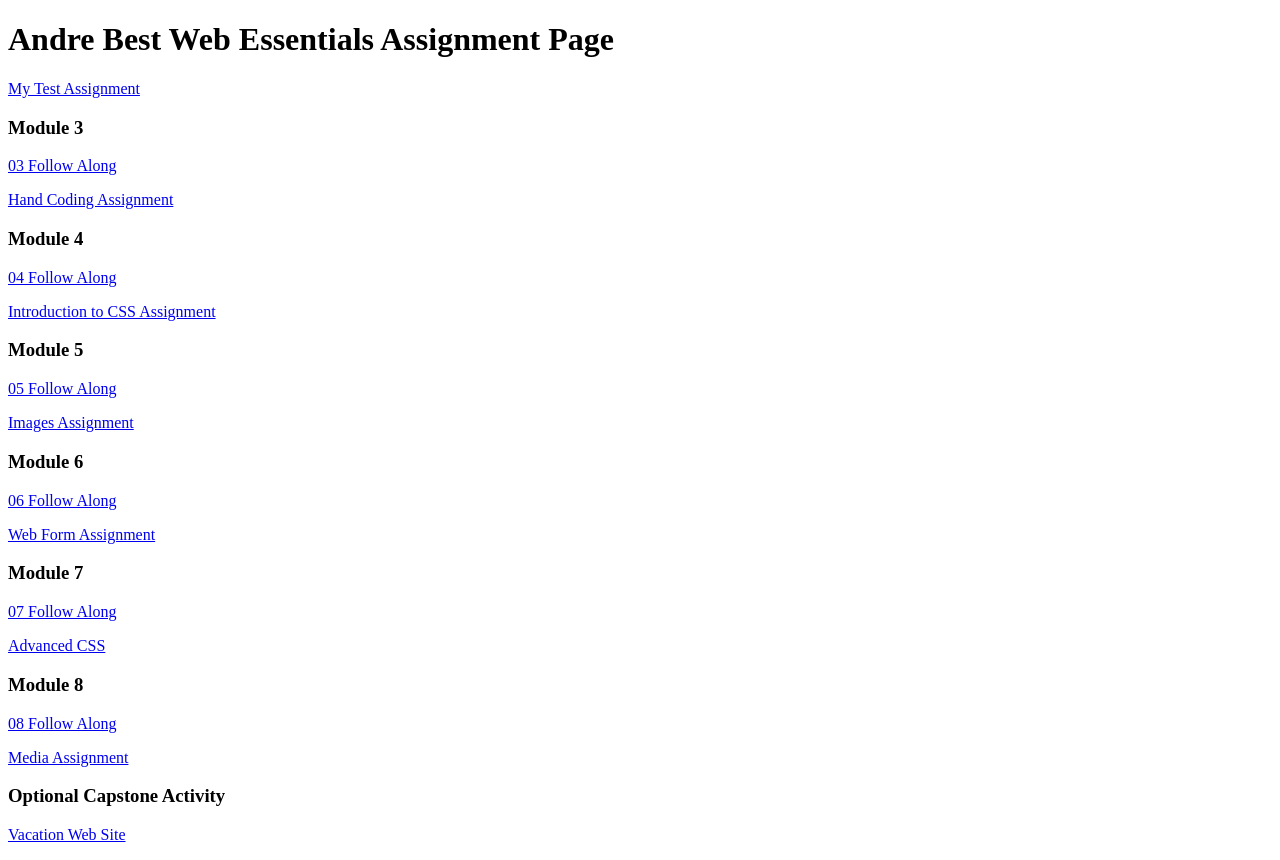
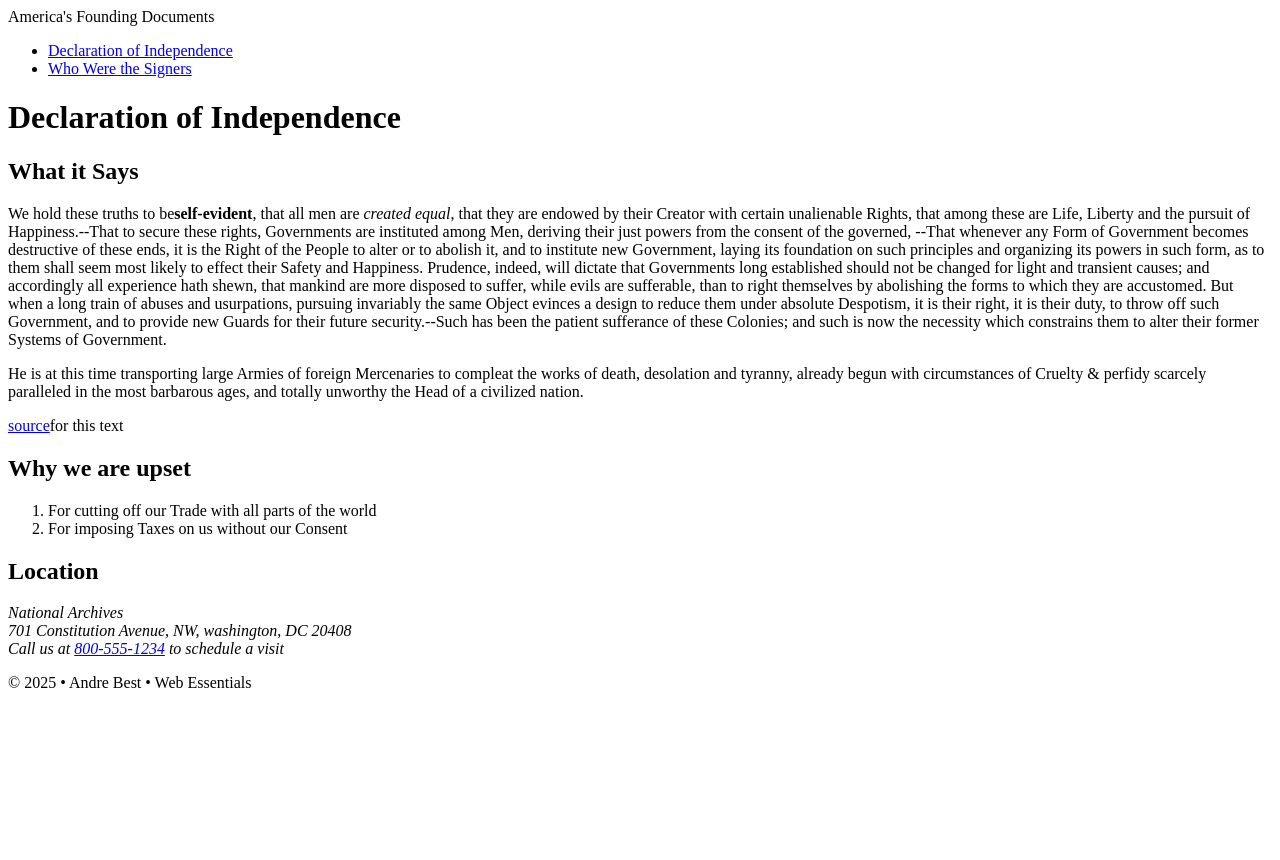
Before and after one commit to AndreBest2/dwdd1600, a plain HTML site: page index.html in a window 1280 px wide. After the commit the page ends 800 px from the top, so only its background shows below. Drawn offline with Linux system fonts and the light colour scheme.

```diff
--- a/index.html
+++ b/index.html
@@ -1,39 +1,58 @@
 <!DOCTYPE html>
 <html lang="en">
+
 <head>
     <meta charset="UTF-8">
+    <meta name="author" content="Andre Best">
+    <meta name="description" content="Learn about the Declaration of Independence of the United States">
     <meta name="viewport" content="width=device-width, initial-scale=1.0">
-		<title>dwdd 1600 assignment list page</title>
+    <title>America's Founding Documents: Declaration of Independence </title>
 </head>
+
 <body>
-		<h1>Andre Best Web Essentials Assignment Page</h1>
-		<p><a href="01test">My Test Assignment</a></p>
+    <!--Start the page head-->
+    <header>
+        <span>America's Founding Documents</span>
+    </header>
 
-		<h3>Module 3</h3>
-		<p><a href="03follow-along">03 Follow Along</a></p>
-		<p><a href="03hand-coding">Hand Coding Assignment</a></p>
+    <!--Start the page navigation-->
+    <nav>
+        <ul>
+            <li><a href="index.html">Declaration of Independence</a></li>
+            <li><a href="signers.html">Who Were the Signers</a></li>
+        </ul>
 
-		<h3>Module 4</h3>
-		<p><a href="04follow-along">04 Follow Along</a></p>
-		<p><a href="04intro-css">Introduction to CSS Assignment</a></p>
+    </nav>
+    <!--Start the main content-->
+    <Main>
+        <h1>Declaration of Independence</h1>
+<h2>What it Says</h2>
+<p>We hold these truths to be<strong>self-evident</strong>, that all men are <em>created equal</em>, that they are endowed by their Creator with certain unalienable Rights, that among these are Life, Liberty and the pursuit of Happiness.--That to secure these rights, Governments are instituted among Men, deriving their just powers from the consent of the governed, --That whenever any Form of Government becomes destructive of these ends, it is the Right of the People to alter or to abolish it, and to institute new Government, laying its foundation on such principles and organizing its powers in such form, as to them shall seem most likely to effect their Safety and Happiness. Prudence, indeed, will dictate that Governments long established should not be changed for light and transient causes; and accordingly all experience hath shewn, that mankind are more disposed to suffer, while evils are sufferable, than to right themselves by abolishing the forms to which they are accustomed. But when a long train of abuses and usurpations, pursuing invariably the same Object evinces a design to reduce them under absolute Despotism, it is their right, it is their duty, to throw off such Government, and to provide new Guards for their future security.--Such has been the patient sufferance of these Colonies; and such is now the necessity which constrains them to alter their former Systems of Government.</p>
+<p>He is at this time transporting large Armies of foreign Mercenaries to compleat the works of death, desolation and tyranny, already begun with circumstances of Cruelty & perfidy scarcely paralleled in the most barbarous ages, and totally unworthy the Head of a civilized nation.
+</p>
 
-		<h3>Module 5</h3>
-		<p><a href="05follow-along">05 Follow Along</a></p>
-		<p><a href="05images">Images Assignment</a></p>
+<p><a href="https://www.archives.gov/founding-docs/declaration-transcript" target="_blank">source</a>for this text</p>
 
-		<h3>Module 6</h3>
-		<p><a href="06follow-along">06 Follow Along</a></p>
-		<p><a href="06form">Web Form Assignment</a></p>
+<h2>Why we are upset</h2>
+<ol>
+<li>For cutting off our Trade with all parts of the world</li>
+<li>For imposing Taxes on us without our Consent</li>
+</ol>
 
-		<h3>Module 7</h3>
-		<p><a href="07follow-along">07 Follow Along</a></p>
-		<p><a href="07advanced-css">Advanced CSS</a></p>
+<h2>Location</h2>
+<address>
+    National Archives<br>
+    701 Constitution Avenue, NW, washington, DC 20408<br>
+    Call us at <a href="tel:8005551234">800-555-1234</a> to schedule a visit<br>
+</address>
 
-		<h3>Module 8</h3>
-		<p><a href="08follow-along">08 Follow Along</a></p>
-		<p><a href="08media">Media Assignment</a></p>
+    </Main>
 
-		<h3>Optional Capstone Activity</h3>
-		<p><a href="vacation">Vacation Web Site</a></p>
+    <!--Start the page footer-->
+    <footer>
+<p>&copy; 2025 &bull; Andre Best &bull; Web Essentials</p>
+    </footer>
+
 </body>
+
 </html>
```
Lines whose indentation alone changed are shown as unchanged.
